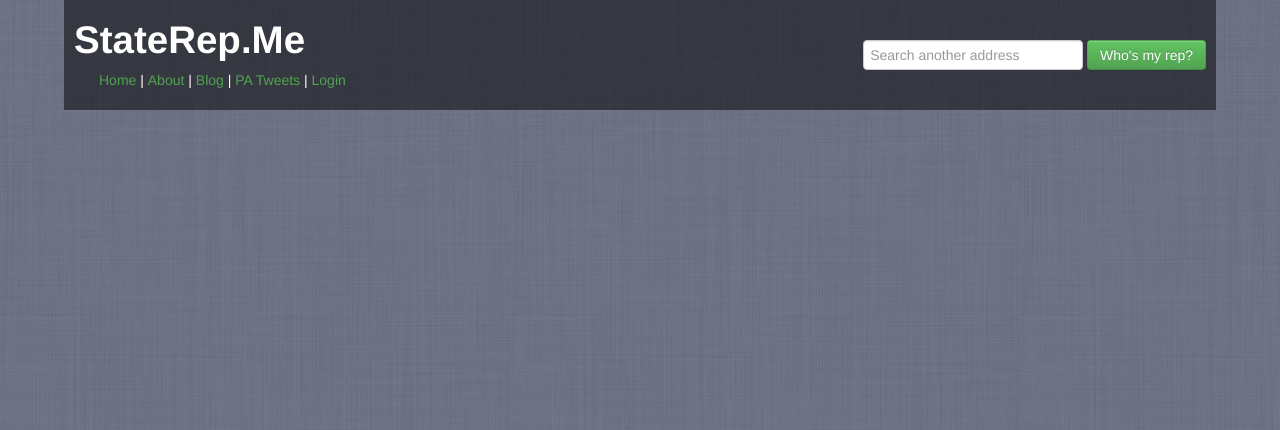
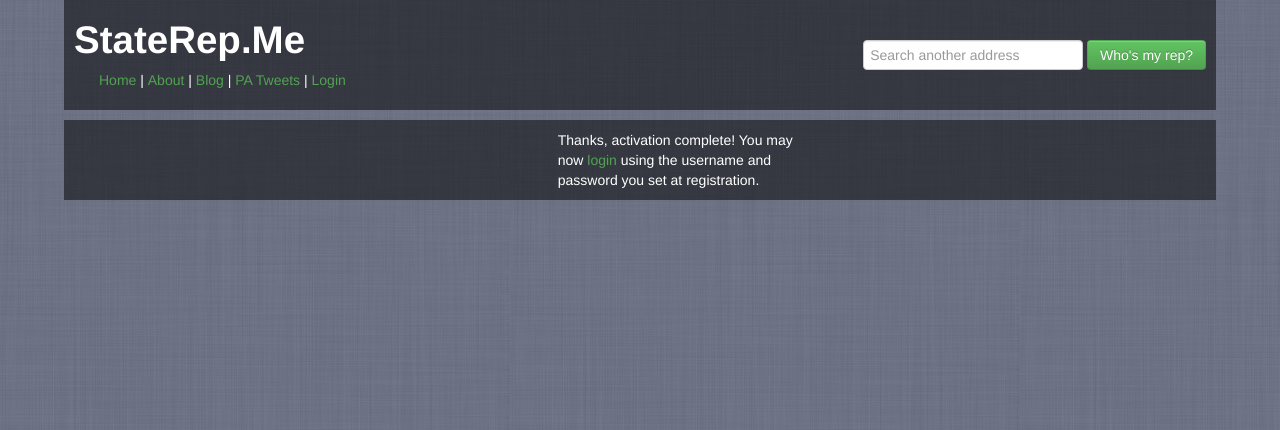
Before and after one commit to staterepme/State-Gov-Tracker, a Django app: template templates/registration/activation_complete.html in a window 1280 px wide. Shown: the top 430 px of the page. Run offline with Django 3.2, Linux system fonts and the light colour scheme; the template is opened without the code that fills it, so the values that code supplies are empty; some libraries are stand-ins or nearby versions; some web fonts are replaced.

Commit message:
Fixed activation complete page formatting

```diff
--- a/templates/registration/activation_complete.html
+++ b/templates/registration/activation_complete.html
@@ -1,10 +1,10 @@
 {% extends "registration/registration_base.html" %}
-{% block title %}Activation complete{% endblock %}
-{% block content %}
+{% block title %}Password changed{% endblock %}
+{% block page_content %}
 <section id="content">
     <div class="row-fluid">
         <div class="span3 offset5">
-        Thanks, activation complete!  You may now <a href='{% url auth_login %}'>login</a> using the username and password you set at registration.
+            Thanks, activation complete!  You may now <a href='{% url auth_login %}'>login</a> using the username and password you set at registration.
         </div>
     </div>
 </section>
```
